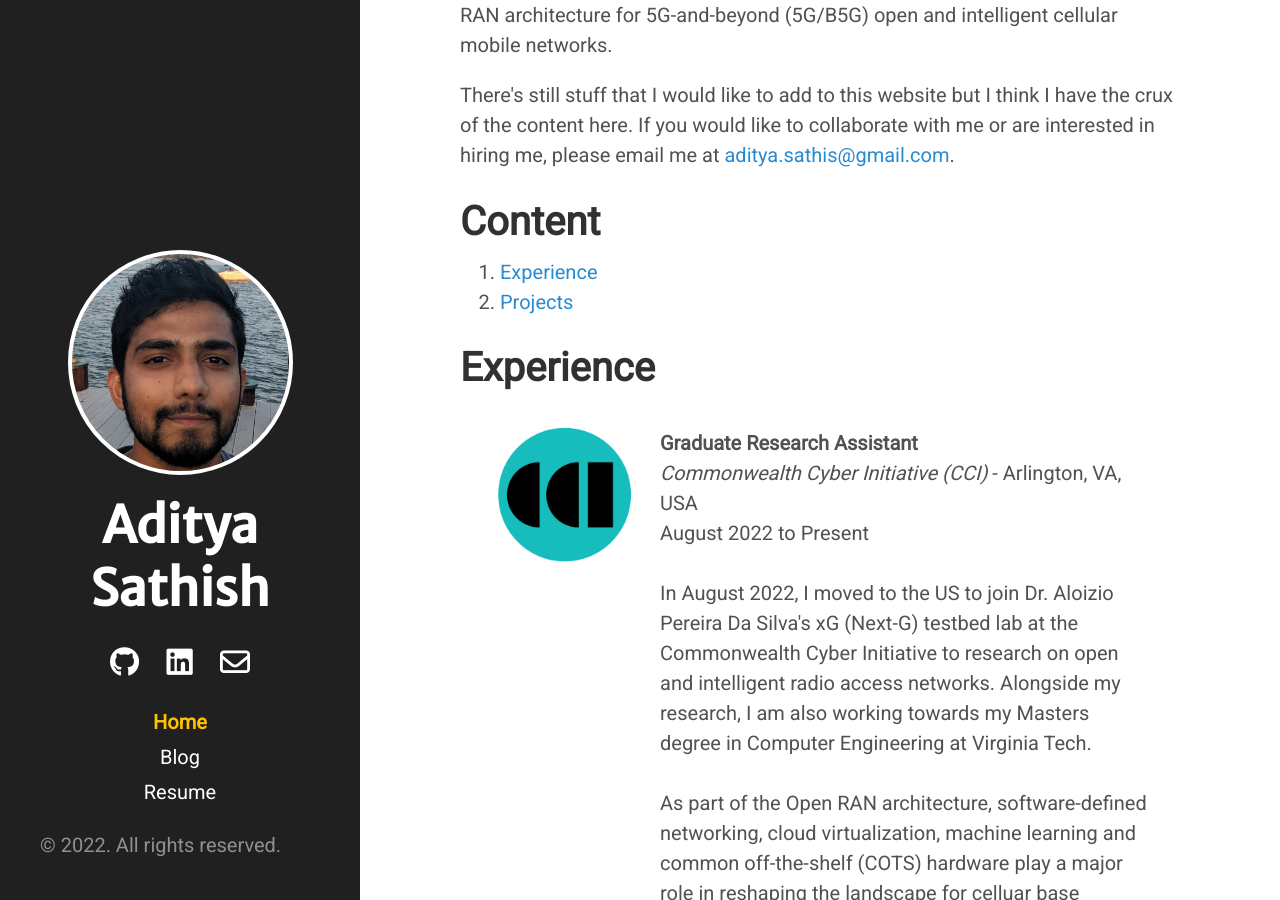
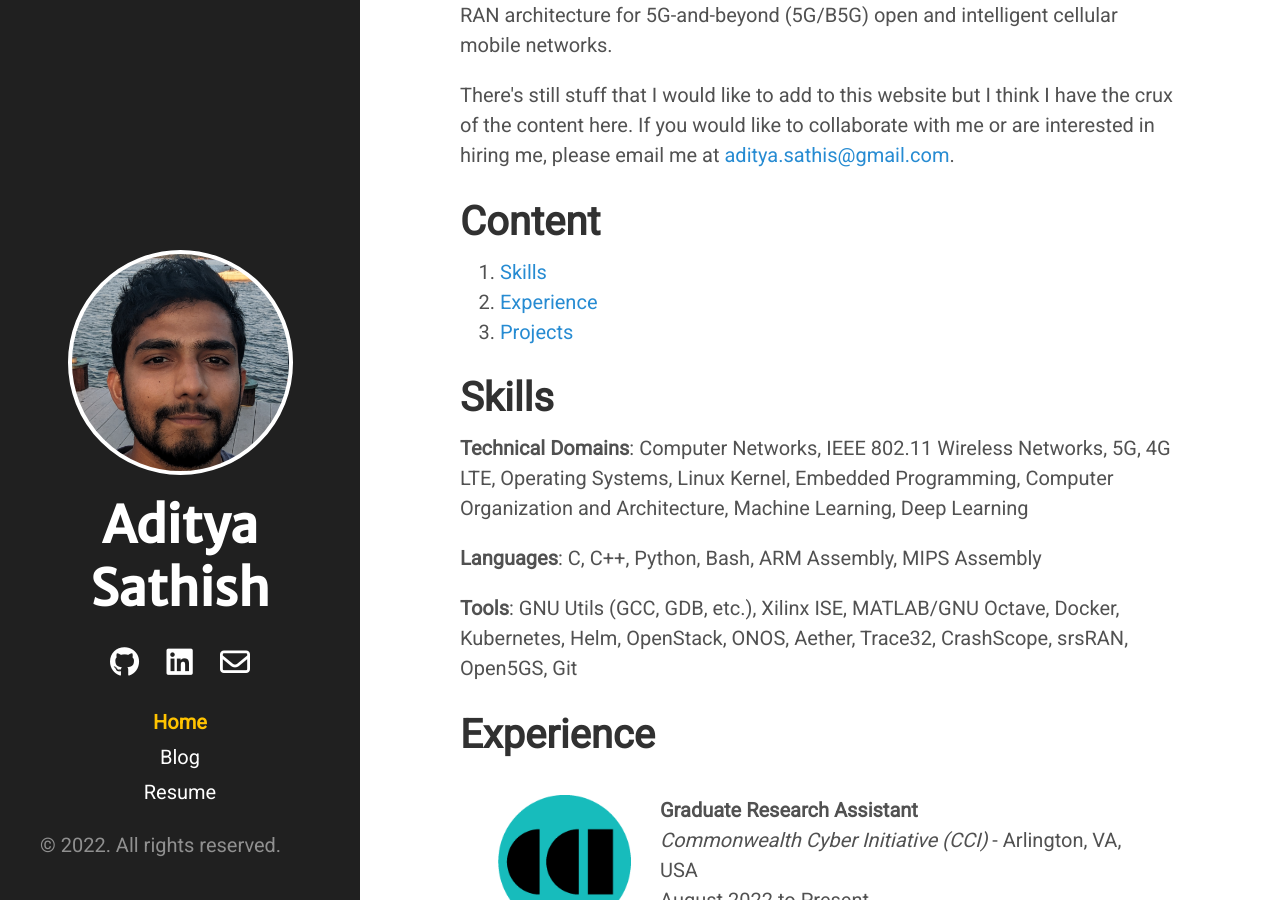
Before and after one commit to adityasathis/adityasathis.github.io, a Jekyll site: the page built from index.html, in a window 1280 px wide and 900 px high, scrolled down 527 px. Built offline with Jekyll 4.4.1, drawn with Linux system fonts in a browser that asks for light colours; some of the changed text lies outside the part shown.

Commit message:
Rearranged some things

```diff
--- a/index.html
+++ b/index.html
@@ -13,9 +13,15 @@ title: Home
 
 <h1>Content</h1>
 <ol>
+	<li><a href="#skills">Skills</a></li>
 	<li><a href="#experience">Experience</a></li>
 	<li><a href="#projects">Projects</a></li>
 </ol>
+
+<h1 id="skills">Skills</h1>
+<p><b>Technical Domains</b>: Computer Networks, IEEE 802.11 Wireless Networks, 5G, 4G LTE, Operating Systems, Linux Kernel, Embedded Programming, Computer Organization and Architecture, Machine Learning, Deep Learning</p>
+<p><b>Languages</b>: C, C++, Python, Bash, ARM Assembly, MIPS Assembly</p>
+<p><b>Tools</b>: GNU Utils (GCC, GDB, etc.), Xilinx ISE, MATLAB/GNU Octave, Docker, Kubernetes, Helm, OpenStack, ONOS, Aether, Trace32, CrashScope, srsRAN, Open5GS, Git</p>
 
 <h1 id="experience">Experience</h1>
 <div class="box">
```
Also changed, not shown: other parts of index.html (+0 -5 lines), 2 other files.
